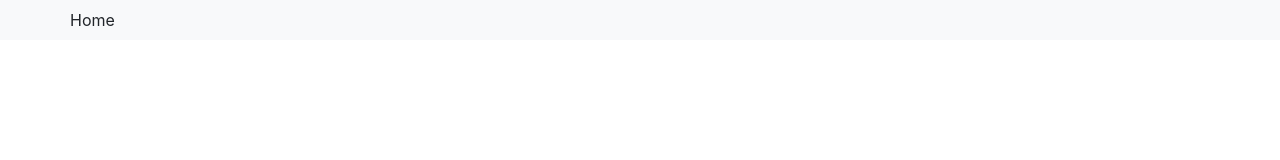
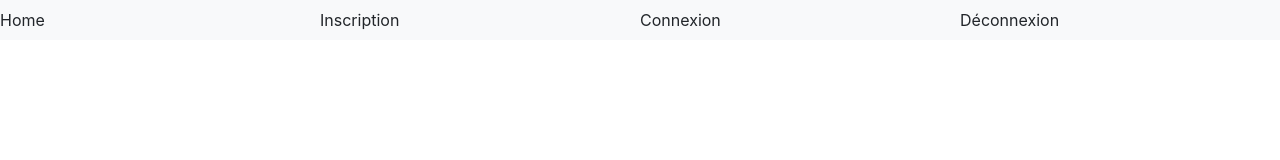
Before and after one commit to SLAF-Team/The-Cabane-Project, a Next.js app: page / in a window 1280 px wide. Shown: the top 160 px of the page. Built offline with nearby package versions, Linux system fonts and the light colour scheme; no server answers; the database is empty.

Commit message:
add a global context using usecontext

```diff
--- a/components/navbar/index.jsx
+++ b/components/navbar/index.jsx
@@ -9,6 +9,21 @@ export default function Navbar() {
           Home
         </Link>
       </div>
+      <div className="navbar-nav container">
+        <Link href="/signup" exact className="nav-item nav-link">
+          Inscription
+        </Link>
+      </div>
+      <div className="navbar-nav container">
+        <Link href="/signin" exact className="nav-item nav-link">
+          Connexion
+        </Link>
+      </div>
+      <div className="navbar-nav container">
+        <Link href="/signin" exact className="nav-item nav-link">
+          Déconnexion
+        </Link>
+      </div>
     </nav>
   );
 }
--- /dev/null
+++ b/context/UserContext.js
@@ -0,0 +1,25 @@
+import { useContext, createContext } from "react";
+
+export const UserContext = createContext(null);
+
+export function useUserContext() {
+  return useContext(UserContext);
+}
+
+// import { createContext, useContext } from "react";
+
+// const UserContext = createContext();
+
+// // export function AppWrapper({ children }) {
+// //   let sharedState = {
+// //     /* whatever you want */
+// //   };
+
+// //   return (
+// //     <AppContext.Provider value={sharedState}>{children}</AppContext.Provider>
+// //   );
+// // }
+
+// export function useUserContext() {
+//   return useContext(UserContext);
+// }
--- a/pages/_app.js
+++ b/pages/_app.js
@@ -2,13 +2,24 @@ import "bootstrap/dist/css/bootstrap.css";
 import Layout from "../components/layout";
 import "../styles/globals.css";
 import Cookies from "js-cookie";
+import jwt_decode from "jwt-decode";
+import { UserContext } from "../context/UserContext";
+import { useState } from "react";
 
 function MyApp({ Component, pageProps }) {
-  console.log(Cookies.get("token"))
+  const [user, setUser] = useState(null);
+
+  if (Cookies.get("token")) {
+    const token = Cookies.get("token");
+    setUser(jwt_decode(token));
+  }
+
   return (
-    <Layout>
-      <Component {...pageProps} />
-    </Layout>
+    <UserContext.Provider value={{ user, setUser }}>
+      <Layout>
+        <Component {...pageProps} />
+      </Layout>
+    </UserContext.Provider>
   );
 }
 
--- a/pages/api/user/addUser.js
+++ b/pages/api/user/addUser.js
@@ -13,7 +13,6 @@ export default async (req, res) => {
     });
     res.status(200).json(result);
     const token = res.headers.get("Authorization");
-    console.log(token)
     Cookies.set("token", token, { expires: 7 });
   } catch (err) {
     console.log(err);
```
